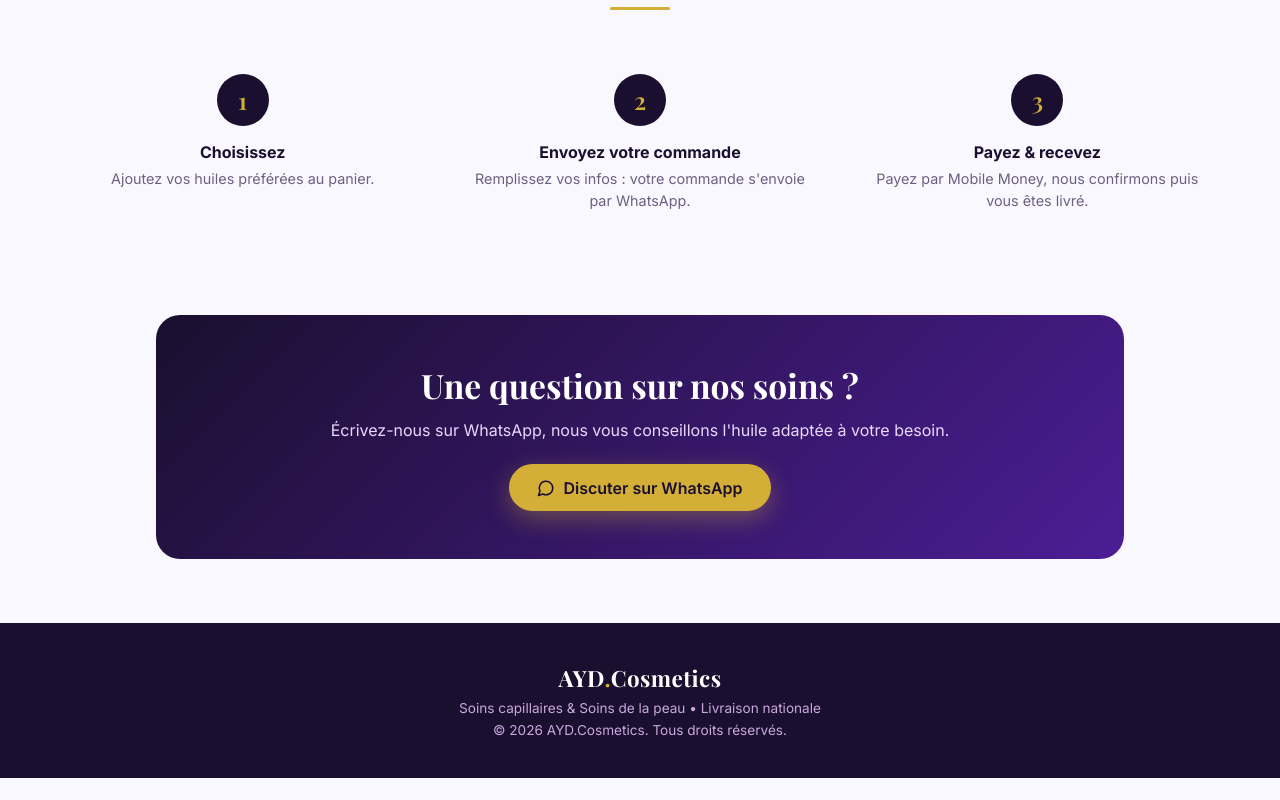
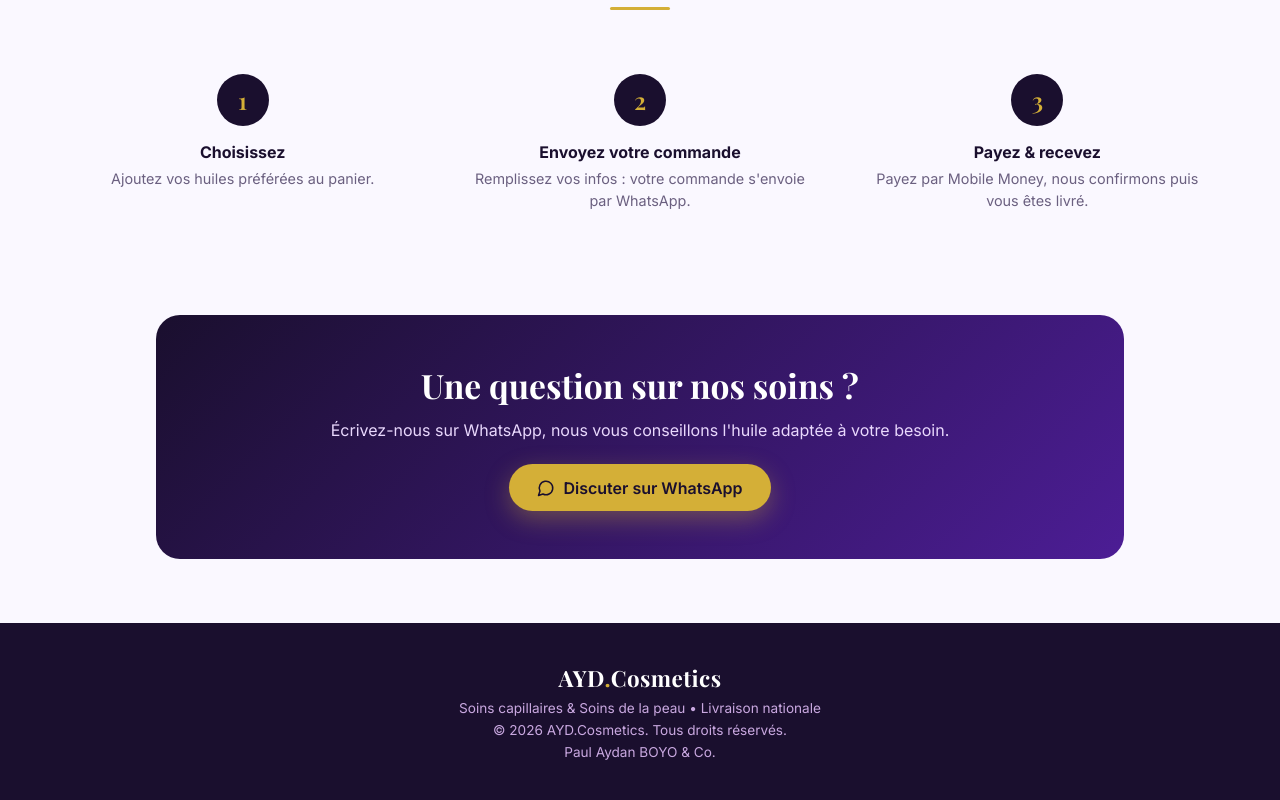
Before and after one commit to Aydan4444/ayd-capillaire, a Next.js app: page / in a window 1280 px wide. Shown: the part 2146-2946 px from the top of the page. Before the commit the page ends 2924 px from the top, so only its background shows below. Built offline with nearby package versions, Linux system fonts and the light colour scheme; a web font is replaced by a local one.

Commit message:
Modif1.1

```diff
--- a/pages/index.js
+++ b/pages/index.js
@@ -455,6 +455,7 @@ export default function Home() {
         <span className="logo-name serif" style={{ color: 'white', fontSize: '1.4rem', fontWeight: 700 }}>AYD<span style={{ color: '#d4af37' }}>.</span>Cosmetics</span>
         <p>Soins capillaires &amp; Soins de la peau • Livraison nationale</p>
         <p>© {new Date().getFullYear()} {BRAND}. Tous droits réservés.</p>
+        <p>Paul Aydan BOYO &amp; Co.</p>
       </footer>
     </>
   );
```
